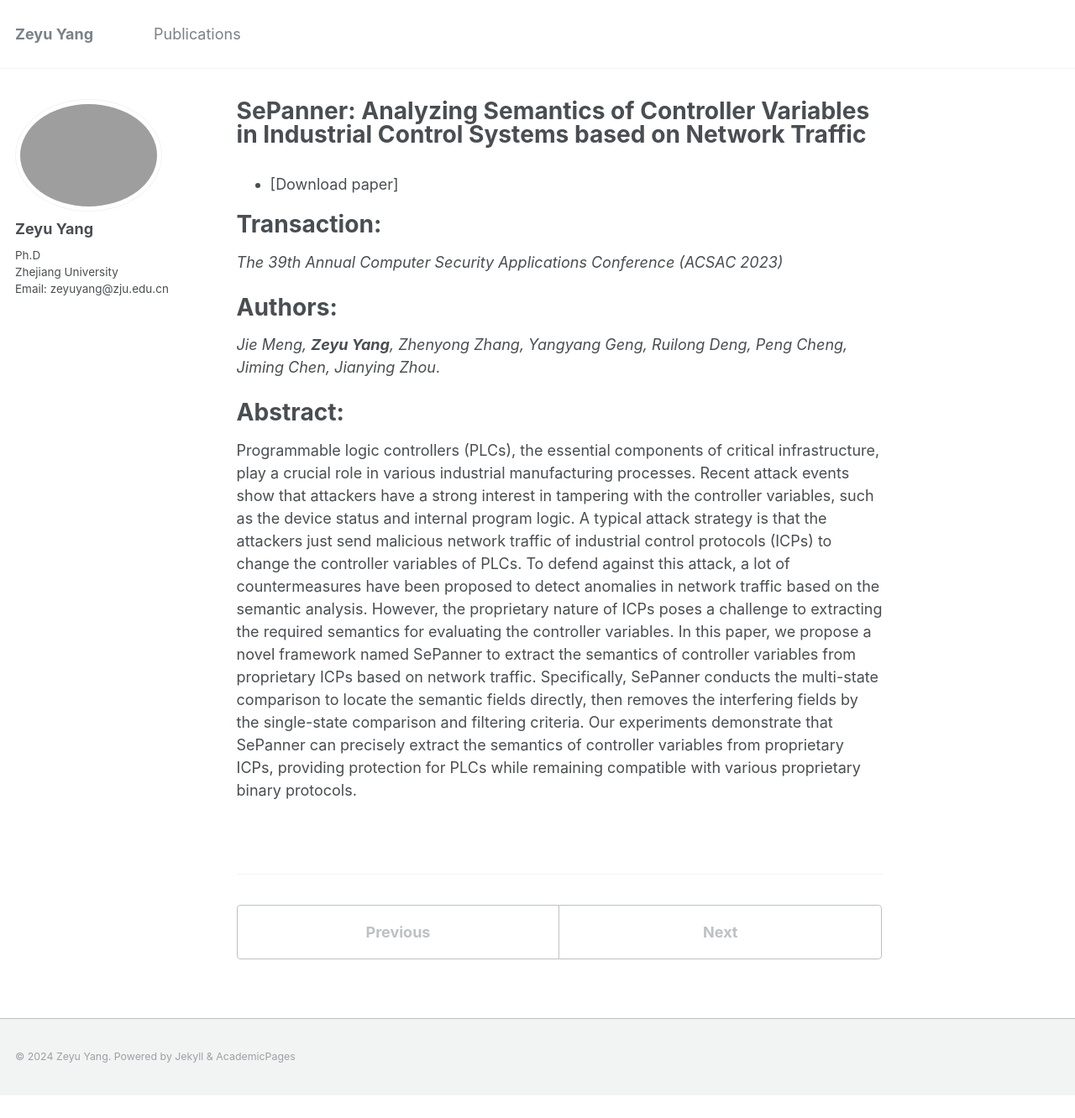
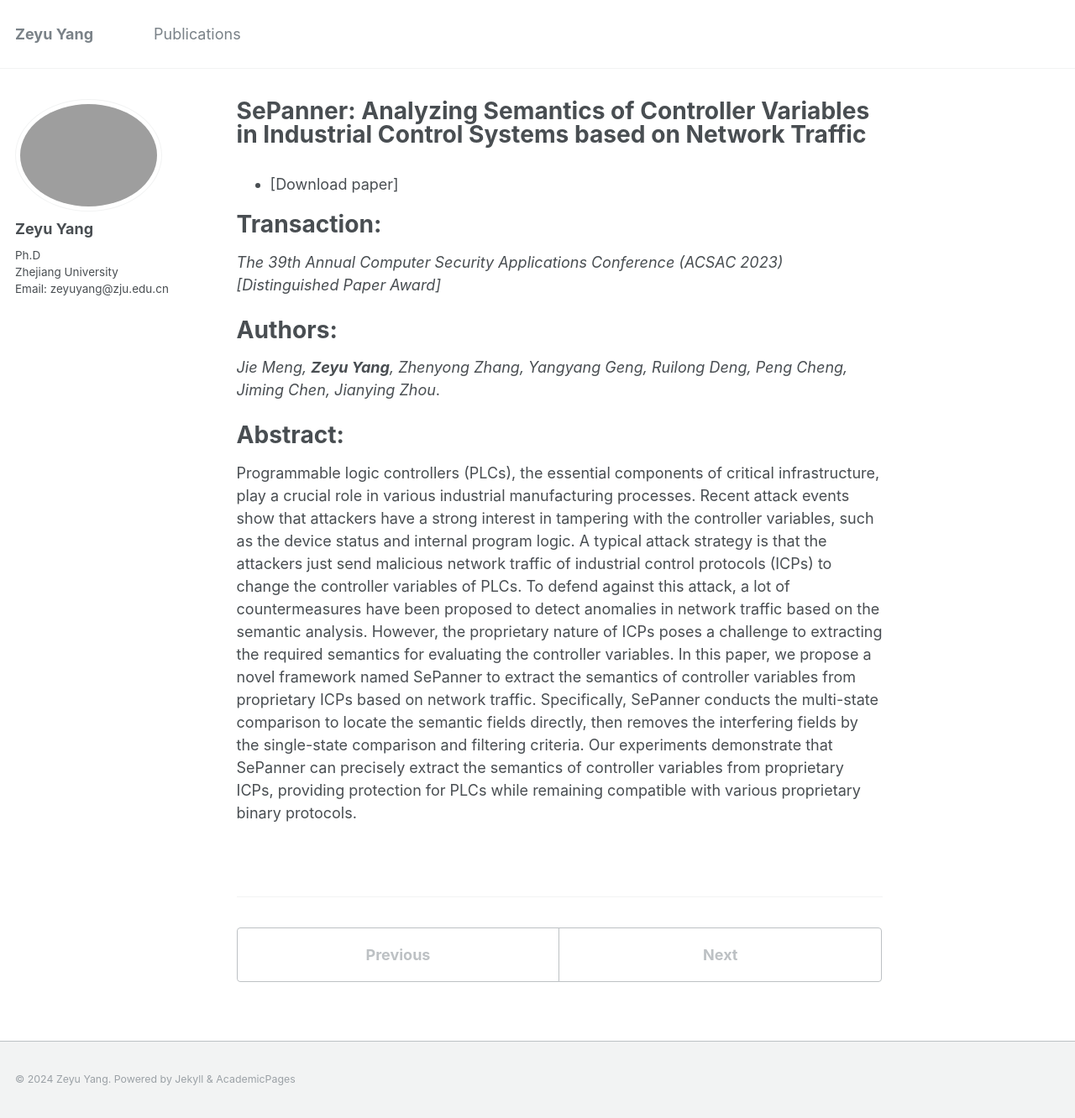
Before and after one commit to zeyuid/zeyuid.github.io, a Jekyll site: the page built from _publications/ACSAC-23.md, in a window 1280 px wide. Shown: the whole page at 84% size. Built offline with Jekyll 4.4.1, drawn with Linux system fonts in a browser that asks for light colours; before the commit the page ends 1305 px from its top, so only the background shows below that.

Commit message:
add file

```diff
--- a/_publications/ACSAC-23.md
+++ b/_publications/ACSAC-23.md
@@ -14,7 +14,7 @@ venue: '--'
 
 Transaction:
 ===
-*The 39th Annual Computer Security Applications Conference (ACSAC 2023)*
+*The 39th Annual Computer Security Applications Conference (ACSAC 2023) [Distinguished Paper Award]*
 
 Authors:
 ===
```
